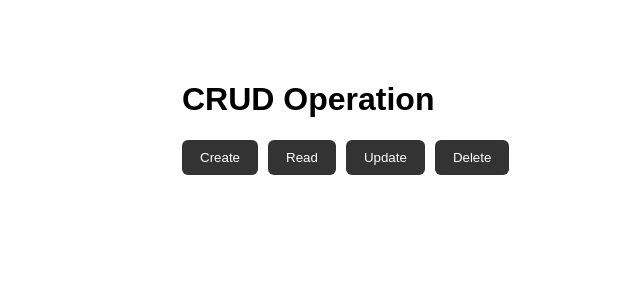
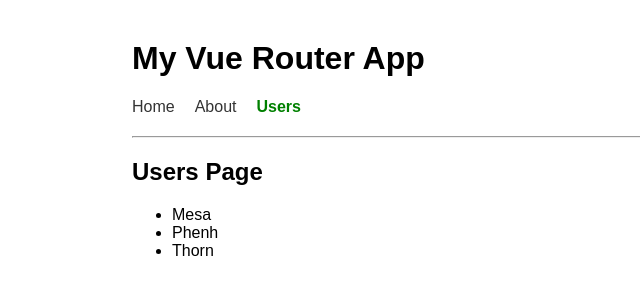
Before and after one commit to hongdyhengmesa/WebDevelopment, a Vue app: page /users in a window 1280 px wide. Shown: the top 300 px of the page, without its empty margins (108-748 px from the left). Built offline with nearby package versions, Linux system fonts and the light colour scheme.

Commit message:
finish router in vuejs

```diff
--- a/package.json
+++ b/package.json
@@ -10,7 +10,8 @@
   },
   "dependencies": {
     "axios": "^1.18.1",
-    "vue": "^3.5.38"
+    "vue": "^3.5.38",
+    "vue-router": "^5.1.0"
   },
   "devDependencies": {
     "@vitejs/plugin-vue": "^6.0.7",
--- a/src/App.vue
+++ b/src/App.vue
@@ -1,10 +1,43 @@
 <template>
-    <div class="container">
-        <UserCrude/>
-    </div>
+  <div class="container">
+    <h1>My Vue Router App</h1>
+
+    <nav>
+      <RouterLink to="/">Home</RouterLink>
+      <RouterLink to="/about">About</RouterLink>
+      <RouterLink to="/users">Users</RouterLink>
+    </nav>
+
+    <hr />
+
+    <RouterView />
+  </div>
 </template>
 
-<script setup>
-    import UserCrude from "./components/crude/UserCrude.vue";
+<style scoped>
+.container {
+  max-width: 800px;
+  margin: 40px auto;
+  font-family: Arial, Helvetica, sans-serif;
+}
 
-</script>
+nav {
+  display: flex;
+  gap: 20px;
+  margin-bottom: 20px;
+}
+
+nav a {
+  color: #333;
+  text-decoration: none;
+}
+
+nav a:hover {
+  color: green;
+}
+
+nav a.router-link-active {
+  color: green;
+  font-weight: bold;
+}
+</style>
--- /dev/null
+++ b/src/components/routers/index.js
@@ -0,0 +1,30 @@
+import {createRouter, createWebHistory} from "vue-router"
+
+import HomeView from "../views/HomeView.vue"
+import AboutView from "../views/AboutView.vue"
+import UsersView from "../views/UsersView.vue"
+
+const routes = [
+    {
+        path: "/",
+        name: "home",
+        component: HomeView
+    },
+    {
+        path: "/about",
+        name: "about",
+        component: AboutView
+    },
+    {
+        path: "/users",
+        name: "users",
+        component: UsersView
+    }
+]
+
+const router = createRouter({
+    history: createWebHistory(),
+    routes
+})
+
+export default router
--- /dev/null
+++ b/src/components/views/AboutView.vue
@@ -0,0 +1,6 @@
+<template>
+    <section>
+        <h1>About Page</h1>
+        <p>This page contains information about our application.</p>
+    </section>
+</template>
--- /dev/null
+++ b/src/components/views/HomeView.vue
@@ -0,0 +1,6 @@
+<template>
+    <section>
+        <h1>Home Page</h1>
+        <p>Welcome to our Vue application</p>
+    </section>
+</template>
--- /dev/null
+++ b/src/components/views/UsersView.vue
@@ -0,0 +1,27 @@
+<template>
+    <section>
+        <h1>Users Page</h1>
+        <ul>
+            <li v-for="user in users" :key="user.id">
+                {{ user.name }}
+            </li>
+        </ul>
+    </section>
+</template>
+
+<script setup>
+    const users = [
+        {
+            id: 1,
+            name: "Mesa"
+        },
+        {
+            id: 2,
+            name: "Phenh"
+        },
+        {
+            id: 3,
+            name: "Thorn"
+        }
+    ]
+</script>
```
Also changed, not shown: src/main.js (+6 -1 lines), 1 other file (tests, documents, lock files or other folders).
